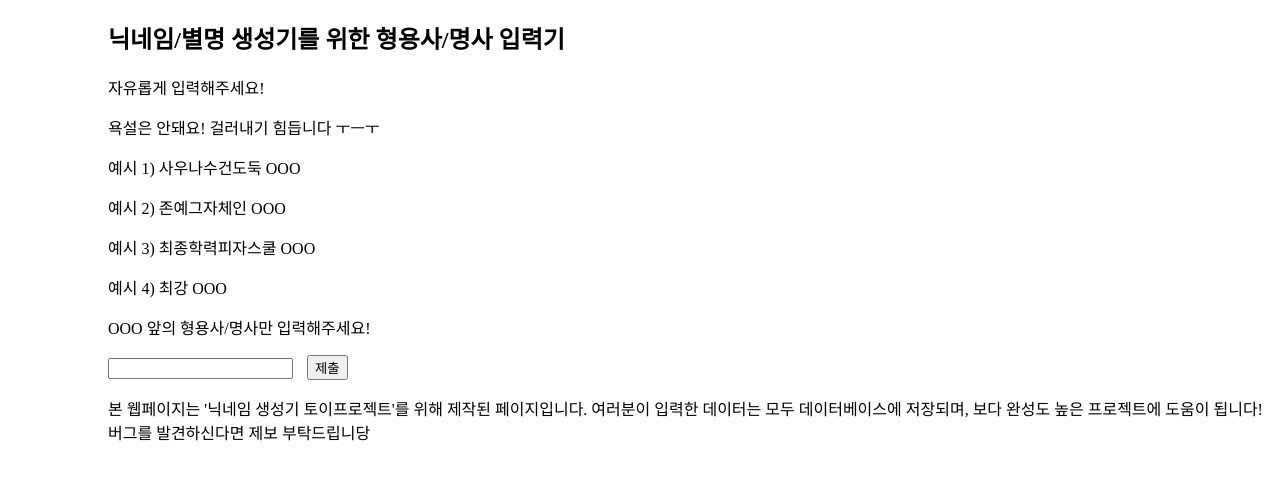
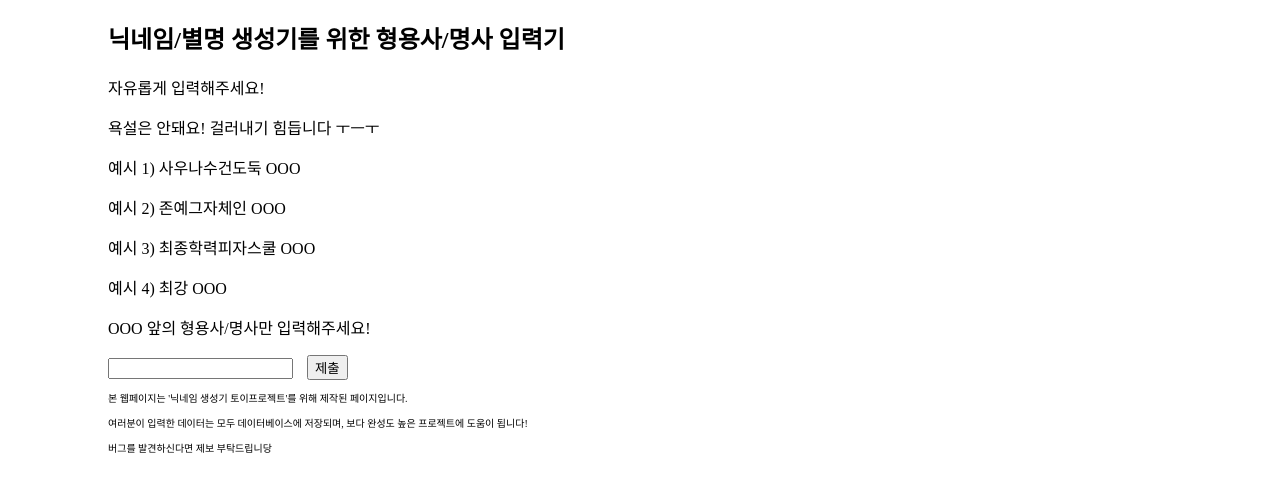
Before and after one commit to HyeonDKIM/NicknameMaker, a website: page main.html in a window 1280 px wide. Drawn offline with Linux system fonts and the light colour scheme.

Commit message:
heroku done

```diff
--- a/main.html
+++ b/main.html
@@ -17,9 +17,9 @@
         <p style="margin-left:100px"> OOO 앞의 형용사/명사만 입력해주세요! </p>
         <input type="text" id="GetLetter" name="GetLetter" style="margin-left:100px" required>
         <input type="submit" value="제출" onclick="GetLetterByUser(document.getElementById('GetLetter'))" style="margin-left:10px">
-        <p style="margin-left:100px" font-size="10px"> 본 웹페이지는 '닉네임 생성기 토이프로젝트'를 위해 제작된 페이지입니다.
-        여러분이 입력한 데이터는 모두 데이터베이스에 저장되며, 보다 완성도 높은 프로젝트에 도움이 됩니다!
-        버그를 발견하신다면 제보 부탁드립니당 </p>
+        <p style="margin-left:100px; font-size:10px"> 본 웹페이지는 '닉네임 생성기 토이프로젝트'를 위해 제작된 페이지입니다.</p>
+        <p style="margin-left:100px; font-size:10px"> 여러분이 입력한 데이터는 모두 데이터베이스에 저장되며, 보다 완성도 높은 프로젝트에 도움이 됩니다!</p>
+        <p style="margin-left:100px; font-size:10px"> 버그를 발견하신다면 제보 부탁드립니당 </p>
     </form>
 
 
```
